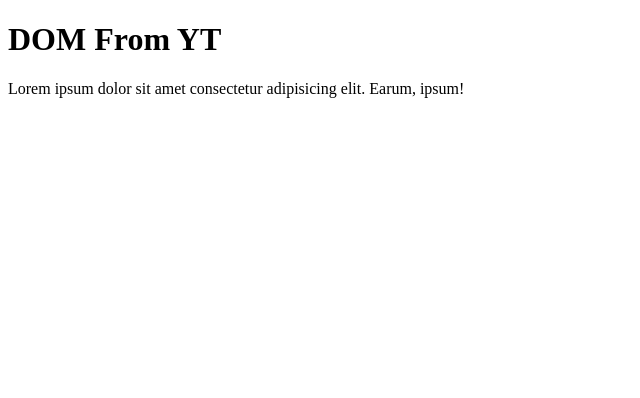
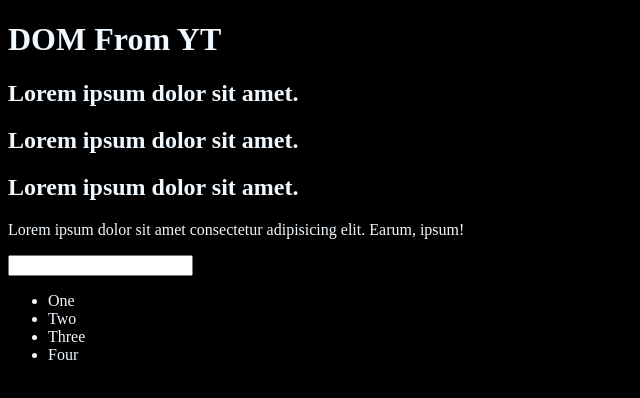
Before and after one commit to Sachinj29/JavaScript, a plain HTML site: page 06_DOM/01_One.html in a window 1280 px wide. Shown: the whole page, without its empty margins (0-640 px from the left). Drawn offline with Linux system fonts and the light colour scheme.

Commit message:
Container Config Done

```diff
--- a/06_DOM/01_One.html
+++ b/06_DOM/01_One.html
@@ -2,11 +2,28 @@
 <html lang="en">
 <head>
   <title>DOM Learning</title>
+  <style>
+    .bg-black{
+      background-color: black;
+      color:aliceblue;
+    }
+  </style>
 </head>
-<body>
-  <div class="bg-black">
-    <h1 class="heading"> DOM From YT</h1>
+<body class="bg-black">
+  <div>
+    <h1 id="title" class="heading"> DOM From YT</h1><span style="display:none">Test Text</span>
+    <h2>Lorem ipsum dolor sit amet.</h2>
+    <h2>Lorem ipsum dolor sit amet.</h2>
+    <h2>Lorem ipsum dolor sit amet.</h2>
     <P>Lorem ipsum dolor sit amet consectetur adipisicing elit. Earum, ipsum!</P>
+
+    <input type="password" name="" id="">
+    <ul>
+      <li class="list">One</li>
+      <li class="list">Two</li>
+      <li class="list">Three</li>
+      <li class="list">Four</li>
+    </ul>
   </div>
 </body>
 </html>
```
